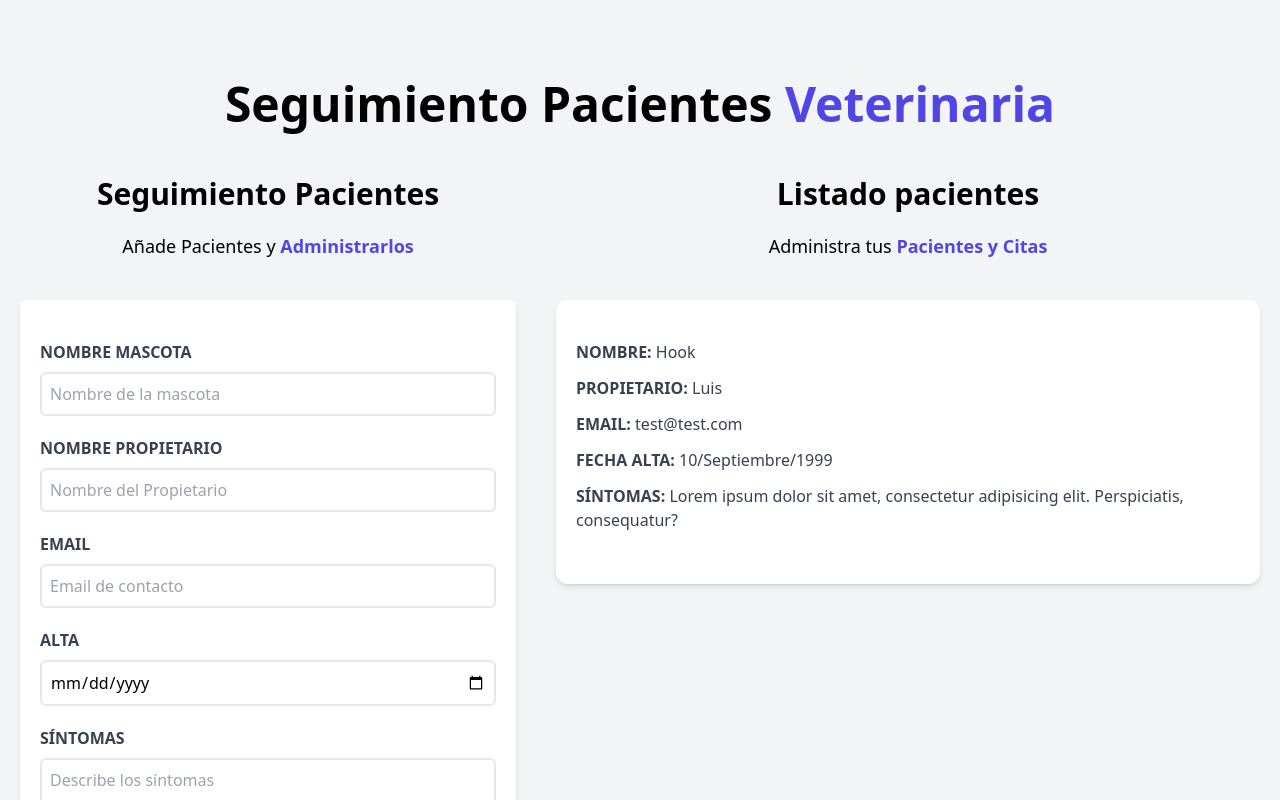
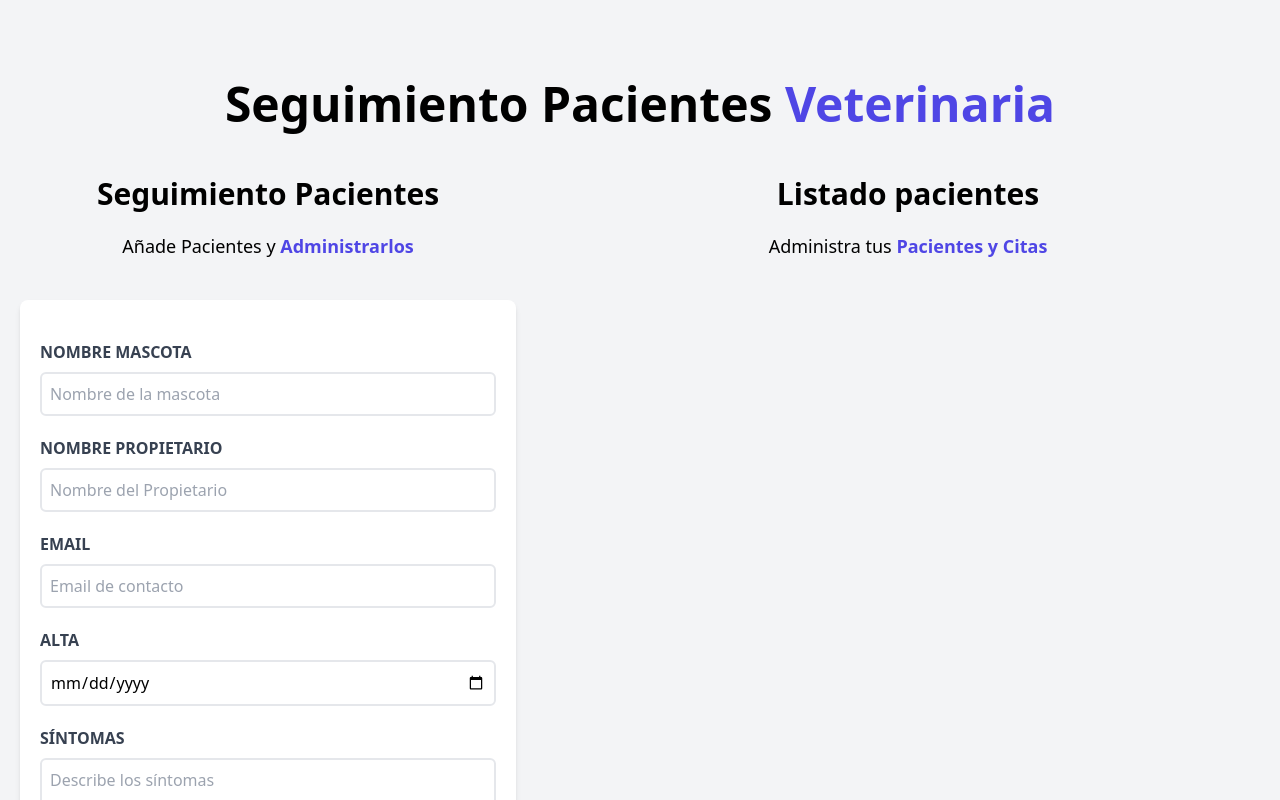
Before and after one commit to ImWicho/citas-react-app, a React (Vite) app: page / in a window 1280 px wide. Shown: the top 800 px of the page. Built offline with nearby package versions, Linux system fonts and the light colour scheme.

Commit message:
[ADD] displayig users

```diff
--- a/src/App.jsx
+++ b/src/App.jsx
@@ -8,10 +8,10 @@ function App() {
 
 	return (
 		<div className='container m-auto mt-20'>
-			<Header numeros={1} />
+			<Header />
 			<div className='mt-12 md:flex'>
 				<Form pacientes={pacientes} setPacientes={setPacientes} />
-				<ListUsers />
+				<ListUsers pacientes={pacientes} />
 			</div>
 		</div>
 	)
--- /dev/null
+++ b/src/components/Error.jsx
@@ -0,0 +1,9 @@
+const Error = ({ message }) => {
+	return (
+		<div className='bg-red-800 text-white text-center p-3 uppercase font-bold mb-3 rounded'>
+			<p>{message}</p>
+		</div>
+	)
+}
+
+export default Error
--- a/src/components/Form.jsx
+++ b/src/components/Form.jsx
@@ -1,4 +1,5 @@
 import { useState } from 'react'
+import Error from './Error'
 
 const Form = ({ pacientes, setPacientes }) => {
 	const [nombreMascota, setNombreMascota] = useState('')
@@ -8,15 +9,21 @@ const Form = ({ pacientes, setPacientes }) => {
 	const [sintomas, setSintomas] = useState('')
 	const [error, setError] = useState(false)
 
+	const generateId = () => Math.random().toString(36).slice(2)
+
 	const handleSubmit = (e) => {
 		e.preventDefault()
 
 		if ([nombreMascota, propietario, email, fecha, sintomas].includes('')) {
 			setError(true)
+			return
 		}
 
 		setError(false)
-		setPacientes([...pacientes, { nombreMascota, propietario, email, fecha, sintomas }])
+		setPacientes([
+			...pacientes,
+			{ nombreMascota, propietario, email, fecha, sintomas, id: generateId() },
+		])
 
 		setNombreMascota('')
 		setPropietario('')
@@ -33,11 +40,7 @@ const Form = ({ pacientes, setPacientes }) => {
 			</p>
 
 			<form onSubmit={handleSubmit} className='bg-white shadow-md rounded-lg py-10 px-5 mb-10'>
-				{error && (
-					<div className='bg-red-800 text-white text-center p-3 uppercase font-bold mb-3 rounded'>
-						<p>Hay un error</p>
-					</div>
-				)}
+				{error && <Error message={'Todos los campos son obligatorios.'} />}
 				<div className='mb-5'>
 					<label htmlFor='nombreMascota' className='block text-gray-700 uppercase font-bold'>
 						Nombre Mascota
--- a/src/components/ListUsers.jsx
+++ b/src/components/ListUsers.jsx
@@ -1,6 +1,6 @@
 import User from './User'
 
-const ListUsers = () => {
+const ListUsers = ({ pacientes }) => {
 	return (
 		<div className='md:w-1/2 lg:w-3/5'>
 			<h2 className='font-black text-3xl text-center'>Listado pacientes</h2>
@@ -8,7 +8,9 @@ const ListUsers = () => {
 				Administra tus <span className='text-indigo-600 font-bold'>Pacientes y Citas</span>
 			</p>
 
-			<User />
+			{pacientes.map((user) => (
+				<User key={user.id} user={user} />
+			))}
 		</div>
 	)
 }
--- a/src/components/User.jsx
+++ b/src/components/User.jsx
@@ -1,31 +1,29 @@
-const User = () => {
+const User = ({ user }) => {
 	return (
 		<div className='mx-5 my-10 bg-white shadow-md px-5 py-10 rounded-xl'>
 			<p className='font-bold mb-3 text-gray-700 uppercase'>
 				Nombre: {''}
-				<span className='font-normal normal-case'>Hook</span>
+				<span className='font-normal normal-case'>{user.nombreMascota}</span>
 			</p>
 
 			<p className='font-bold mb-3 text-gray-700 uppercase'>
 				Propietario: {''}
-				<span className='font-normal normal-case'>Luis</span>
+				<span className='font-normal normal-case'>{user.propietario}</span>
 			</p>
 
 			<p className='font-bold mb-3 text-gray-700 uppercase'>
 				Email: {''}
-				<span className='font-normal normal-case'>test@test.com</span>
+				<span className='font-normal normal-case'>{user.email}</span>
 			</p>
 
 			<p className='font-bold mb-3 text-gray-700 uppercase'>
 				Fecha Alta: {''}
-				<span className='font-normal normal-case'>10/Septiembre/1999</span>
+				<span className='font-normal normal-case'>{user.fecha}</span>
 			</p>
 
 			<p className='font-bold mb-3 text-gray-700 uppercase'>
 				Síntomas: {''}
-				<span className='font-normal normal-case'>
-					Lorem ipsum dolor sit amet, consectetur adipisicing elit. Perspiciatis, consequatur?
-				</span>
+				<span className='font-normal normal-case'>{user.sintomas}</span>
 			</p>
 		</div>
 	)
```
